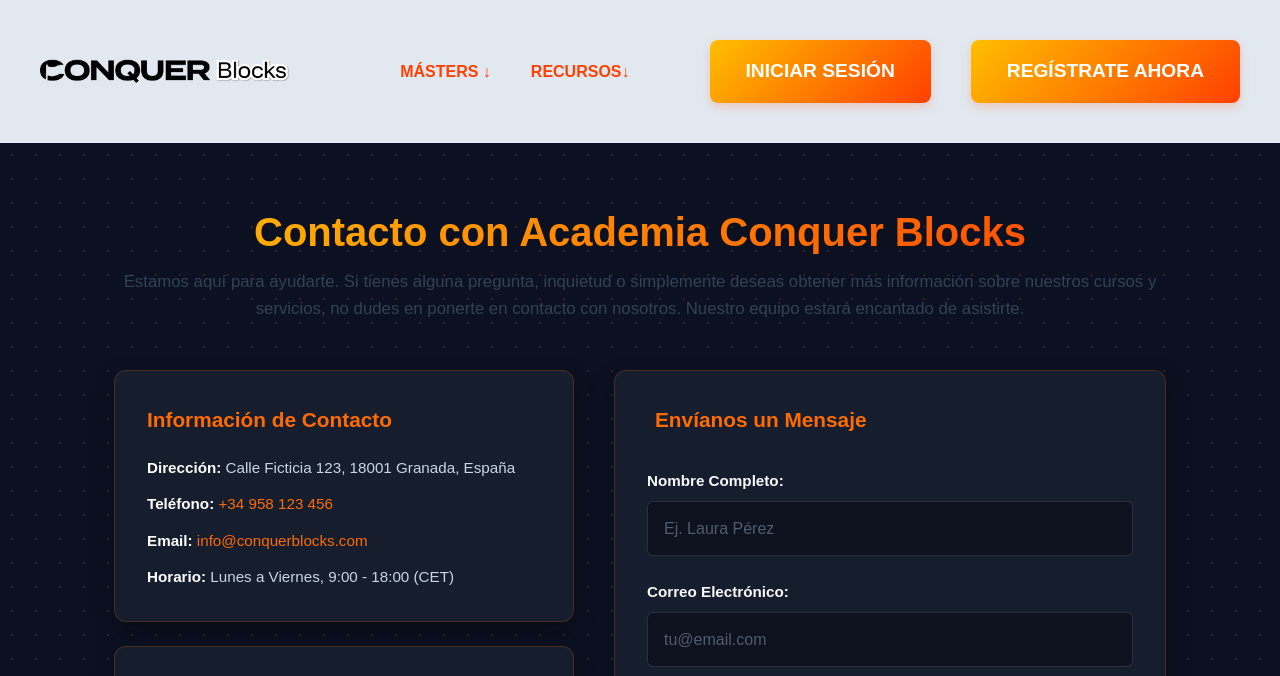
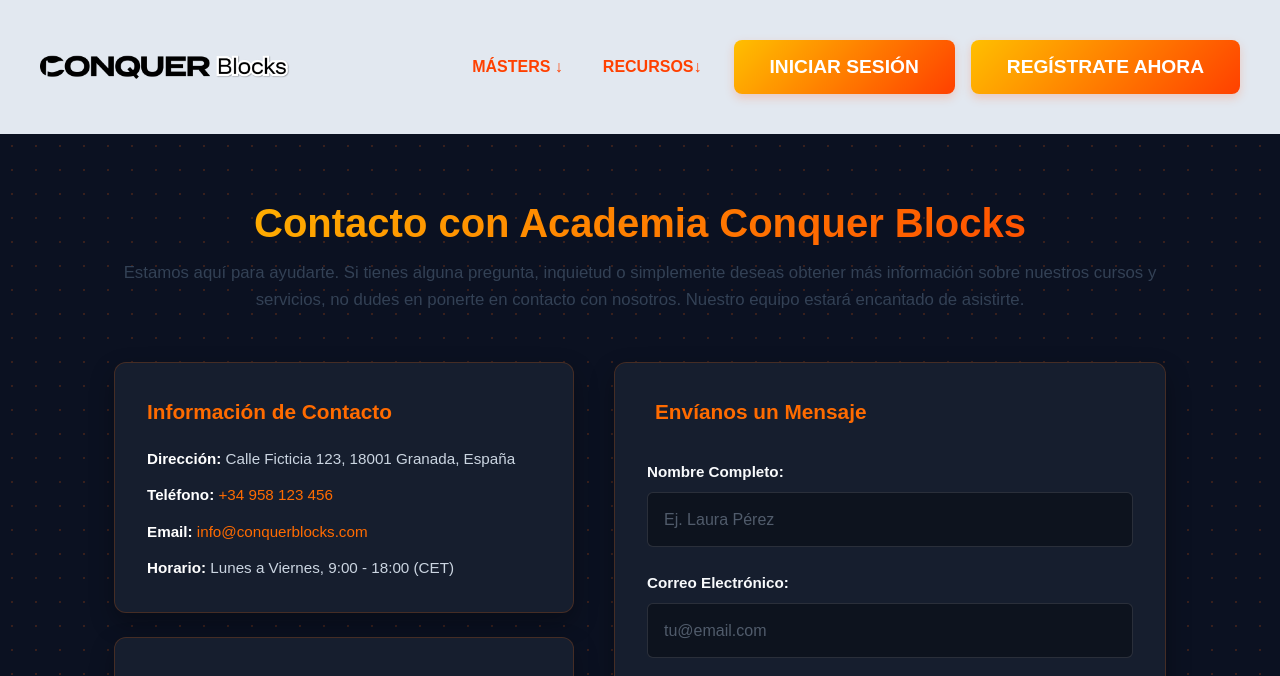
Before and after one commit to ceciliaostrovsky-dev/academia-conquer-blocks, a website built with Vite: page contacto.html in a window 1280 px wide. Shown: the top 676 px of the page. Built offline with nearby package versions, Linux system fonts and the light colour scheme; files whose address does not match are found by name; a web font is replaced by a local one.

Commit message:
fix: corregir visibilidad hover en submenus y desbordamiento de botones

```diff
--- a/header.html
+++ b/header.html
@@ -54,15 +54,13 @@
               <li><a href="{=$base}contacto.html">Contacto</a></li>
             </ul>
           </li>
+        </ul>
 
-          <li class="nav__separator"></li>
-          <li class="nav__item-center">
-            <a href="{=$base}login.html" class="btn">INICIAR SESIÓN</a>
-          </li>
-          <li class="nav__item-center">
-            <a href="{=$base}registro.html" class="btn">REGÍSTRATE AHORA</a>
-          </li>
-        </ul>
+        <!-- 2. Contenedor de botones (hermano directo de la lista) -->
+        <div class="nav__separator">
+          <a href="{=$base}login.html" class="btn">INICIAR SESIÓN</a>
+          <a href="{=$base}registro.html" class="btn">REGÍSTRATE AHORA</a>
+        </div>
       </nav>
     </div>
   </div>
--- a/sass/layout/_header.scss
+++ b/sass/layout/_header.scss
@@ -4,7 +4,10 @@
 #main-header {
   background-color: var(--color-bg-secondary);
   width: 100%;
+  position: relative;
+  z-index: 100;
 }
+
 .header {
   display: flex;
   justify-content: space-between;
@@ -59,6 +62,7 @@
     gap: 2rem;
   }
 }
+
 .menu__toggle {
   &-checkbox {
     display: none;
@@ -80,7 +84,7 @@
 }
 
 .main__nav {
-  display: none; //Para esconder el menú hasta tocar el botón
+  display: none;
   position: absolute;
   top: 100%;
   left: 0;
@@ -88,20 +92,17 @@
   background-color: var(--color-bg-secondary);
   box-shadow: 0 4px 6px rgba(0, 0, 0, 0.12);
   z-index: 99;
-  align-items: start;
-  padding: 2rem;
+  padding: 1.5rem 2rem;
   box-sizing: border-box;
 
-  //Para hacer scroll vertical si el contenido es más alto
   max-height: calc(100vh - 80px);
   overflow-y: auto;
+  overflow-x: hidden;
   -webkit-overflow-scrolling: touch;
 
-  //Posicionamiento para rotación
   @include breakpoint(rotate) {
     top: 100%;
-    padding: 1.5rem;
-    align-items: flex-start;
+    padding: 1.5rem 2rem;
   }
 
   @include breakpoint(tablet) {
@@ -110,23 +111,25 @@
     flex-direction: row;
     justify-content: space-between;
     align-items: flex-start;
-    gap: 3rem;
-    padding: 3rem;
+    gap: 1.5rem;
+    padding: 1.5rem 2rem;
+    box-sizing: border-box;
   }
 
   @include breakpoint(desktop) {
-    display: flex !important; // Para mostrar el menú en pantallas grandes
+    display: flex !important;
     position: static;
     flex: 1;
     width: auto;
+    max-width: none;
     box-shadow: none;
     padding: 0;
     background-color: transparent;
     justify-content: flex-end;
     align-items: center;
-    gap: 1.5rem;
+    gap: 2rem;
     max-height: none;
-    overflow-y: visible;
+    overflow: visible !important;
   }
 
   .nav__links {
@@ -134,9 +137,10 @@
     flex-direction: column;
     align-items: flex-start;
     width: 100%;
-    gap: 1.25rem; // Espacio entre Másters, Recursos y el Login
+    gap: 1.25rem;
     margin: 0;
     padding: 0;
+    list-style: none;
     font-size: var(--font-size-sm);
 
     @include breakpoint(rotate) {
@@ -147,45 +151,52 @@
     }
 
     @include breakpoint(tablet) {
-      gap: 4rem;
+      gap: 2rem;
       flex-direction: row;
       width: auto;
-      justify-content: flex-start;
       align-items: flex-start;
     }
 
     @include breakpoint(desktop) {
       gap: 2.5rem;
-      padding: 0;
+      flex-direction: row;
       width: auto;
       align-items: center;
     }
 
     @include breakpoint(desktop-xl) {
       gap: 4rem;
-      margin-right: 5rem;
+      margin-right: 3rem;
       font-size: 1rem;
     }
   }
 
   .nav__separator {
-    gap: 1rem; // Espacio entre el Login y el Registro
+    gap: 1rem;
     display: flex;
     flex-direction: column;
     align-items: center;
     width: 100%;
     margin-top: 1rem;
+    flex-shrink: 0;
+    overflow: visible !important;
 
     @include breakpoint(rotate) {
-      align-self: flex-start;
+      flex-direction: row;
+      align-items: center;
+      justify-content: flex-start;
+      flex-wrap: nowrap;
       margin-top: 1rem;
-      width: 100%;
+      width: auto;
     }
 
     @include breakpoint(tablet) {
       margin-top: 0;
-      width: 220px;
-      align-items: stretch;
+      width: auto;
+      flex-direction: row;
+      align-items: center;
+      gap: 1rem;
+      flex-wrap: nowrap;
     }
 
     @include breakpoint(desktop) {
@@ -193,16 +204,31 @@
       gap: 1rem;
       width: auto;
       margin-top: 0;
+      align-self: center;
+      overflow: visible !important;
     }
 
     @include breakpoint(desktop-xl) {
       gap: 1.5rem;
     }
+
+    a,
+    button,
+    .btn {
+      white-space: nowrap !important;
+      overflow: hidden !important; // Quita la barra de scroll
+      display: inline-flex !important;
+      align-items: center;
+      justify-content: center;
+      text-decoration: none;
+      height: auto !important;
+      line-height: normal !important;
+      box-sizing: border-box;
+    }
   }
 }
 
 .menu__toggle-checkbox:checked {
-  //Muestra el nav
   & ~ .main__nav {
     display: flex;
     flex-direction: column;
@@ -212,41 +238,42 @@
     }
   }
 
-  //Oculta el ícono de la hamburguesa
   & ~ .menu__toggle-label {
     .hamburger {
       display: none;
     }
-    //Muestra la x
     .close-icon {
       display: block;
     }
   }
 }
 
+// Submenús
 .has-submenu {
-  position: relative; // Para que el submenú se posicione respecto a esta palabra
+  position: relative;
   width: 100%;
 
   @include breakpoint(tablet) {
     width: auto;
   }
+
   > a {
-    cursor: default;
+    cursor: pointer;
     color: var(--color-brand-secondary);
     font-weight: bold;
     padding: 0.5rem 0;
-    white-space: nowrap; // Evita que los títulos largos se dividan en varias líneas
+    white-space: nowrap;
     display: block;
   }
 
-  // Al hacer hover en "Másters" o "Recursos", mostramos el submenú
-  &:hover .submenu,
-  &:focus .submenu {
-    @include breakpoint(tablet) {
+  // Activa el despliegue al pasar el cursor o hacer click
+  &:hover > .submenu,
+  &:focus-within > .submenu {
+    @include breakpoint(desktop) {
       opacity: 1;
       visibility: visible;
-      transform: translateY(0);
+      pointer-events: auto;
+      transform: translateX(-50%) translateY(0);
     }
   }
 }
@@ -261,33 +288,26 @@
 
   @include breakpoint(desktop) {
     position: absolute;
-    top: 130%;
+    top: 100%;
     left: 50%;
-    transform: translateX(-50%) translateY(10px);
+    transform: translateX(-50%) translateY(8px);
     background-color: var(--color-bg-white);
-    min-width: 240px;
-    width: max-content; // El ancho se ajusta al contenido
-    border: 1px solid rgba(var(--color-brand-primary-rgb), 0.06);
+    min-width: 270px;
+    width: max-content;
+    border: 1px solid rgba(var(--color-brand-primary-rgb), 0.08);
     border-radius: 12px;
     padding: 1.25rem;
-    box-shadow: 0 10px 30px rgba(0, 0, 0, 0.08);
-    z-index: 100;
+    box-shadow: 0 10px 30px rgba(0, 0, 0, 0.12);
+    z-index: 1000;
 
-    // Oculto por defecto con transición suave
+    // Oculto por defecto en Desktop
     opacity: 0;
     visibility: hidden;
-    transform: translateY(10px);
-    transition: all 0.3s ease;
-  }
-
-  // Activación del comportamiento flotante SOLO en Desktop
-  .has-submenu:hover &,
-  .has-submenu:focus-within & {
-    @include breakpoint(desktop) {
-      opacity: 1;
-      visibility: visible;
-      transform: translateX(-50%) translateY(0);
-    }
+    pointer-events: none;
+    transition:
+      opacity 0.2s ease,
+      transform 0.2s ease,
+      visibility 0.2s ease;
   }
 
   li a {
@@ -310,12 +330,11 @@
     @include breakpoint(desktop) {
       color: var(--color-text-main);
       padding: 0.6rem 0.8rem;
-      border-radius: 6px;
     }
 
     &:hover,
     &:focus {
-      transform: translate(8px);
+      transform: translateX(4px);
       text-decoration: underline;
       text-decoration-thickness: 1px;
 
```
Also changed, not shown: dist/avisos_legales.html, dist/blog/blog.html, dist/blog/noticia1.html, dist/blog/noticia2.html, dist/contacto.html, dist/cursos/curso_ciberseguridad.html, dist/cursos/curso_ia.html, dist/cursos/cursos.html, dist/cursos/master_desarrollo_blockchain.html, dist/cursos/master_desarrollo_web_full_stack.html, dist/index.html, dist/login.html, dist/quienes_somos.html, dist/registro.html, 1 other file.
